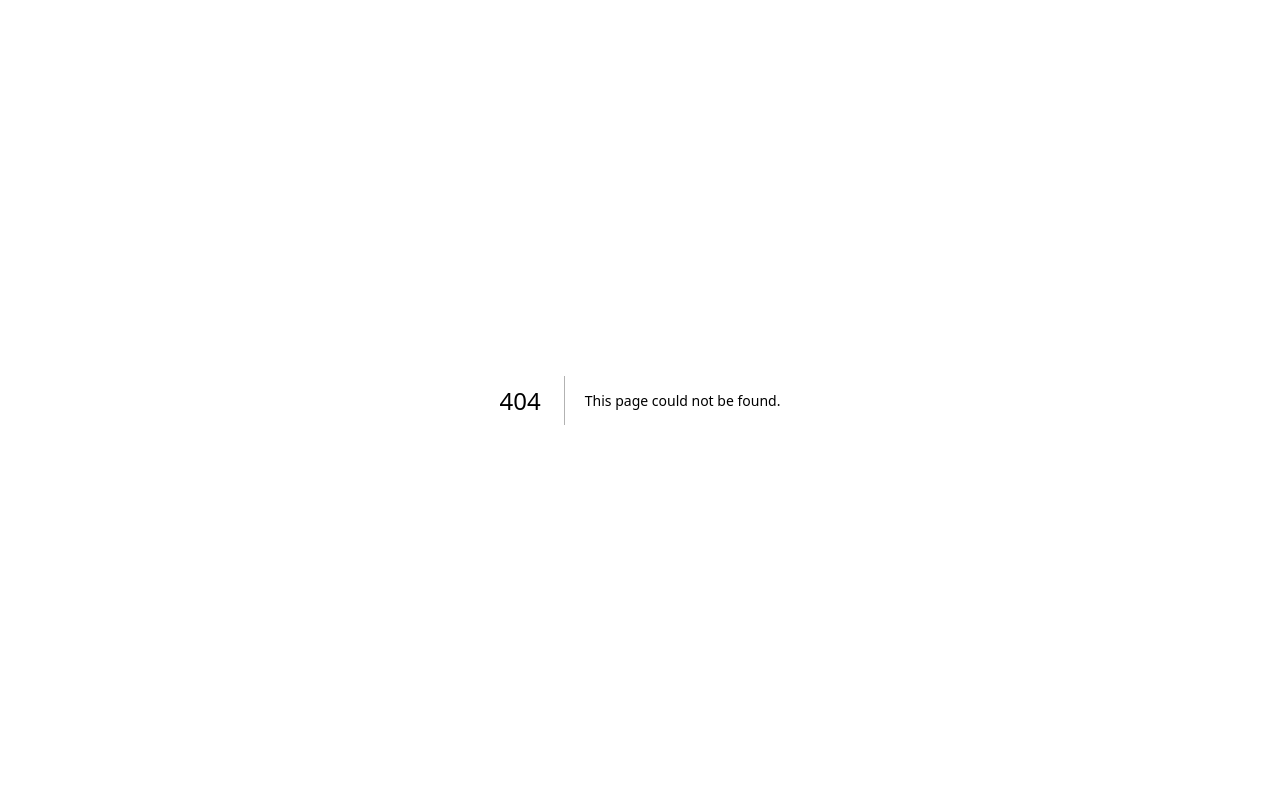
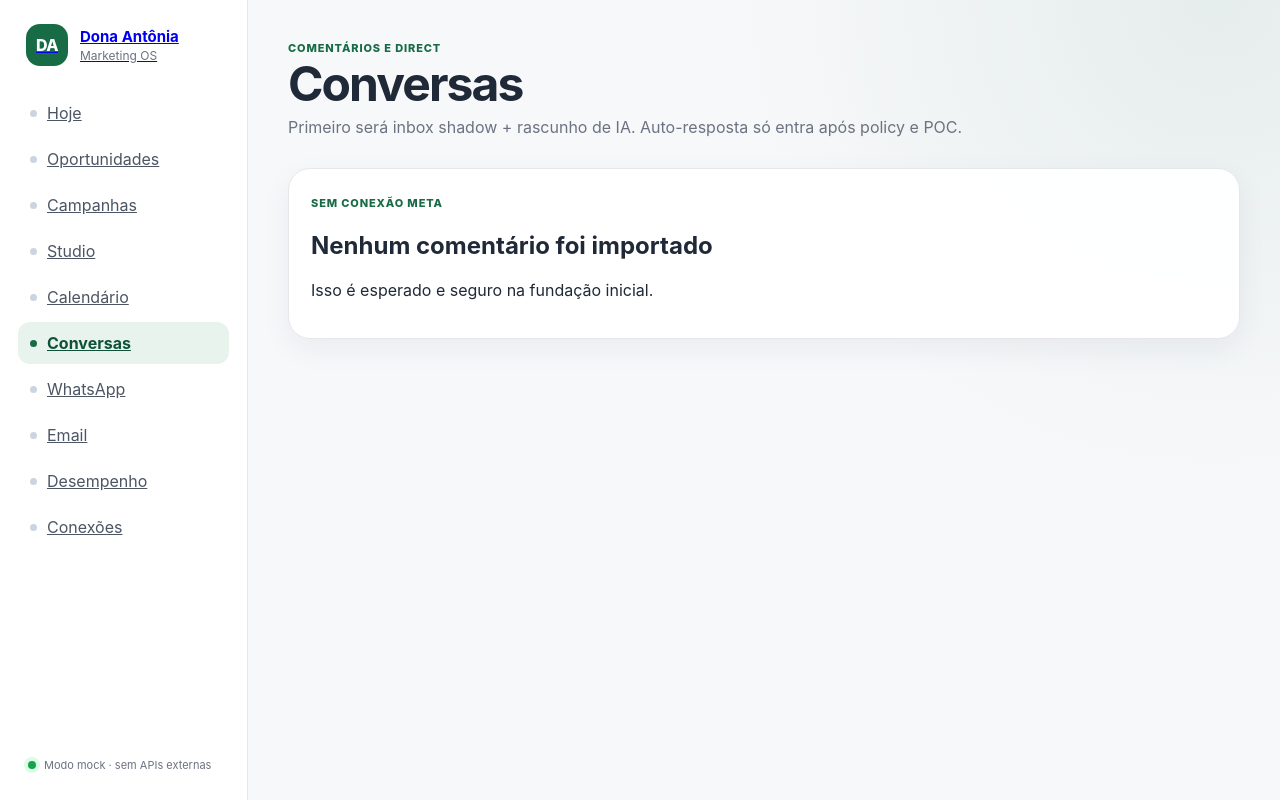
Before and after one commit to osvaldosereia/marketing, a Next.js app: page /conversations in a window 1280 px wide. Before the commit this address had no page. Built offline with nearby package versions, Linux system fonts and the light colour scheme.

Commit message:
feat: add social conversations workspace placeholder

```diff
--- /dev/null
+++ b/app/conversations/page.tsx
@@ -0,0 +1,18 @@
+import { SectionLayout } from "@/components/section-layout";
+
+export default function ConversationsPage() {
+  return (
+    <SectionLayout
+      activeHref="/conversations"
+      eyebrow="Comentários e Direct"
+      title="Conversas"
+      description="Primeiro será inbox shadow + rascunho de IA. Auto-resposta só entra após policy e POC."
+    >
+      <section className="panel empty-state">
+        <span className="eyebrow">Sem conexão Meta</span>
+        <h2>Nenhum comentário foi importado</h2>
+        <p>Isso é esperado e seguro na fundação inicial.</p>
+      </section>
+    </SectionLayout>
+  );
+}
```
